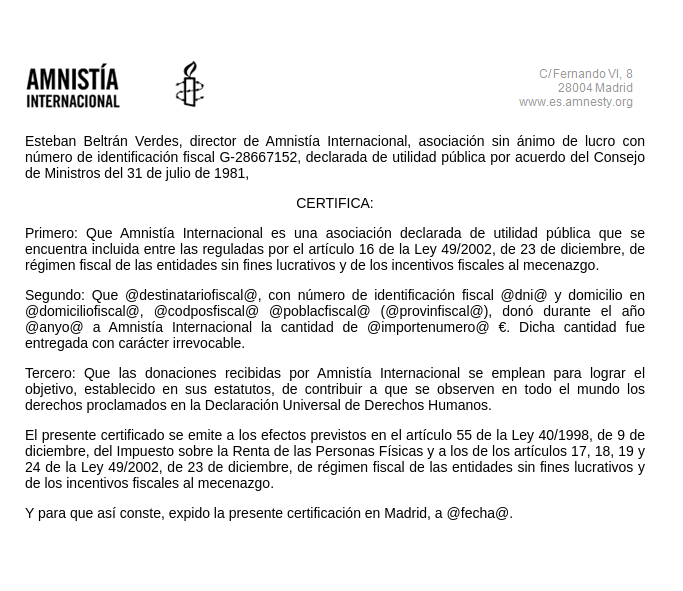
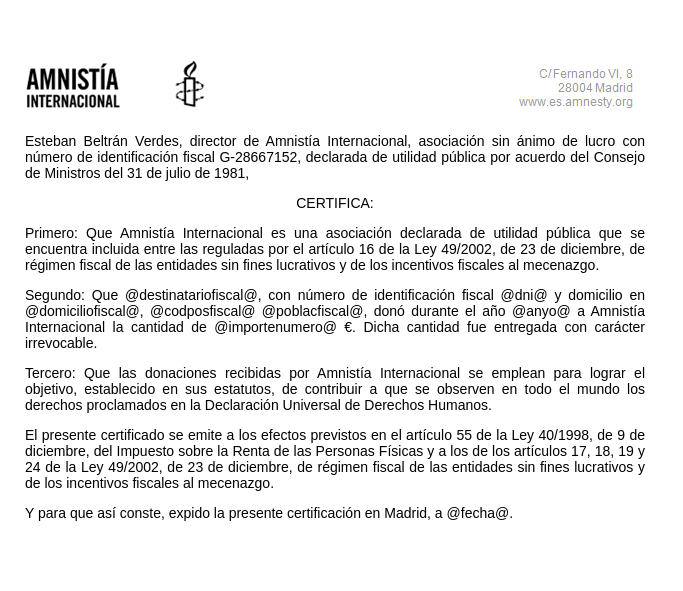
Before and after one commit to amnesty/ai-area-privada-civicrm, a PHP site: page /tcpdf/plantilla_certificado.html in a window 1280 px wide. Shown: the top 591 px of the page, without its empty margins (0-683 px from the left). Run offline with PHP 8.4, Linux system fonts and the light colour scheme.

Commit message:
Añadidos apellidos al certificado, quitada provincia

```diff
--- a/plantilla_certificado.html
+++ b/plantilla_certificado.html
@@ -39,7 +39,7 @@
 				<p style="text-align:justify">Esteban Beltr&aacute;n Verdes, director  de Amnist&iacute;a Internacional, asociaci&oacute;n sin &aacute;nimo de lucro con n&uacute;mero de  identificaci&oacute;n fiscal G-28667152, declarada de utilidad p&uacute;blica por acuerdo del  Consejo de Ministros del 31 de julio de 1981,</p>
 				<p align="center">CERTIFICA:</p>
 				<p>Primero: Que Amnist&iacute;a  Internacional es una asociaci&oacute;n declarada de utilidad p&uacute;blica que se encuentra  incluida entre las reguladas por el art&iacute;culo 16 de la Ley 49/2002, de 23 de  diciembre, de r&eacute;gimen fiscal de las entidades sin fines lucrativos y de los  incentivos fiscales al mecenazgo.</p>
-				<p>Segundo: Que @destinatariofiscal@,  con n&uacute;mero de identificaci&oacute;n fiscal @dni@ y domicilio en @domiciliofiscal@,  @codposfiscal@ @poblacfiscal@  (@provinfiscal@),  don&oacute; durante el a&ntilde;o @anyo@ a Amnist&iacute;a Internacional la cantidad de @importenumero@ &euro;. Dicha cantidad fue entregada con  car&aacute;cter irrevocable.</p>
+				<p>Segundo: Que @destinatariofiscal@,  con n&uacute;mero de identificaci&oacute;n fiscal @dni@ y domicilio en @domiciliofiscal@,  @codposfiscal@ @poblacfiscal@,  don&oacute; durante el a&ntilde;o @anyo@ a Amnist&iacute;a Internacional la cantidad de @importenumero@ &euro;. Dicha cantidad fue entregada con  car&aacute;cter irrevocable.</p>
 				<p>Tercero:  Que las donaciones recibidas por Amnist&iacute;a Internacional se emplean para lograr  el objetivo, establecido en sus estatutos, de contribuir a que se observen en  todo el mundo los derechos proclamados en la Declaraci&oacute;n Universal de Derechos  Humanos.</p>
 				<p>El  presente certificado se emite a los efectos previstos en el art&iacute;culo 55 de la  Ley 40/1998, de 9 de diciembre, del Impuesto sobre la Renta de las Personas  F&iacute;sicas y a los de los art&iacute;culos 17, 18, 19 y 24 de la Ley 49/2002, de 23 de  diciembre, de r&eacute;gimen fiscal de las entidades sin fines lucrativos y de los  incentivos fiscales al mecenazgo.</p>
 				<p>Y  para que as&iacute; conste, expido la presente certificaci&oacute;n en Madrid, a @fecha@.</p>
--- a/template.php
+++ b/template.php
@@ -36,6 +36,8 @@
   if( $form['submitted']['caja_mi_certificado_fiscal']['fila_1_certificado']['ano_certificado']['#value'] != '' ){
       // Leemos las variables
       $destinatario = $form['submitted']['caja_datos_personales']['fieldset_fila_1']['civicrm_1_contact_1_contact_first_name']["#value"];
+      $destinatario .= ' '.$form['submitted']['caja_datos_personales']['fieldset_fila_1']['civicrm_1_contact_1_contact_last_name']["#value"];
+      $destinatario .= ' '.$form['submitted']['caja_datos_personales']['fieldset_fila_1']['civicrm_1_contact_1_contact_middle_name']["#value"];
       $dni = $form['submitted']['caja_datos_personales']['fieldset_fila_2']['margin_medium_nif']['civicrm_1_contact_1_cg1_custom_2']["#value"];
       $domicilio = $form['submitted']['caja_direccion']['fieldset_fila_1_b']['civicrm_1_contact_1_address_street_address']["#value"] . ' '
         . $form['submitted']['caja_direccion']['fieldset_fila_1_b']['margin_medium_bloque']['civicrm_1_contact_1_address_supplemental_address_1']["#value"];
```
